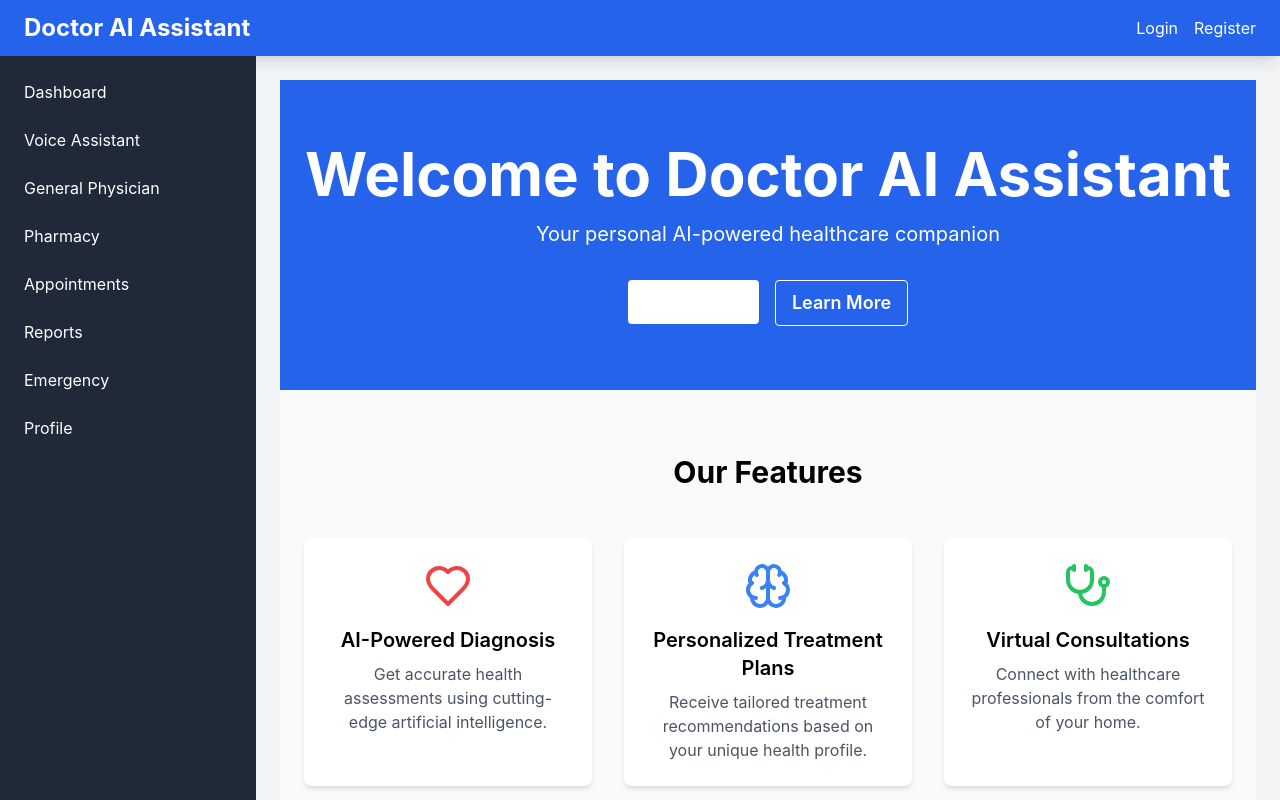
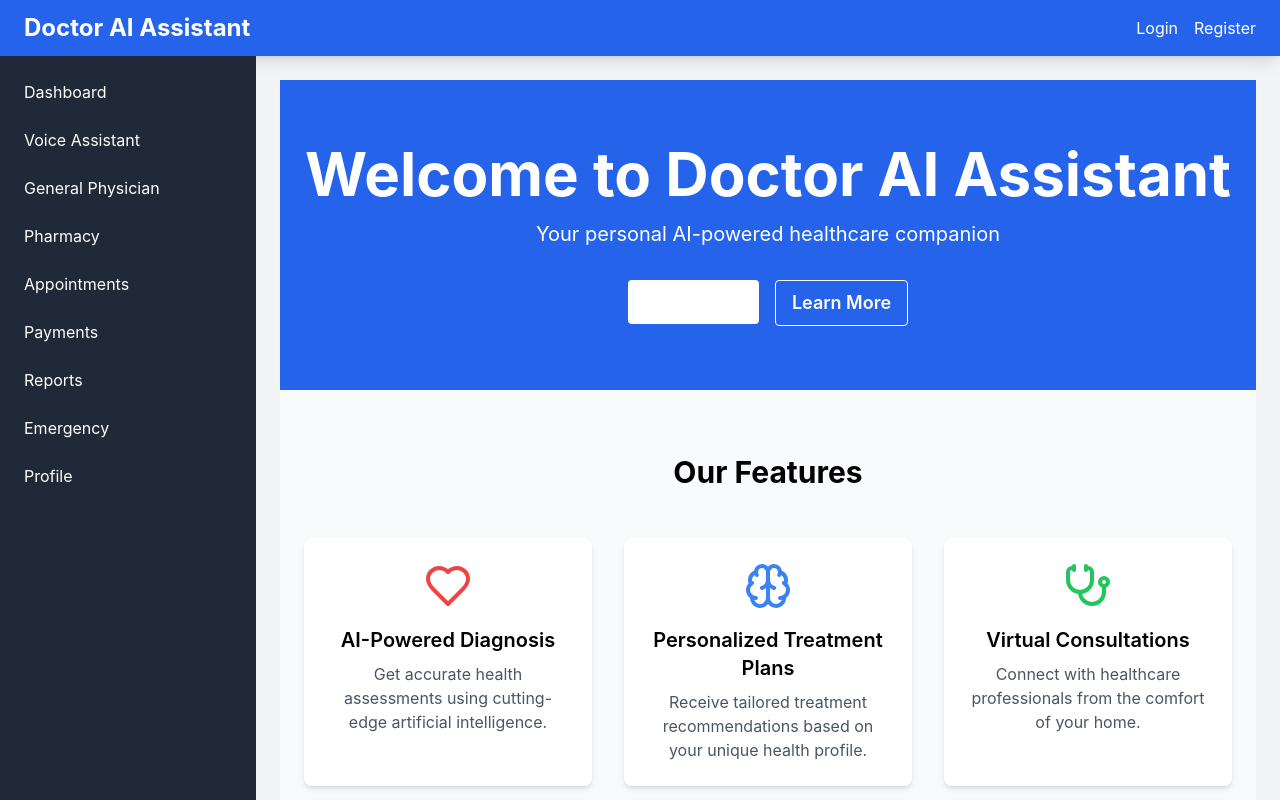
Before and after one commit to Sharadgup/Doctor-AI-world-helper, a React (Create React App) app in the folder doctor-ai-assistant/: page / in a window 1280 px wide. Shown: the top 800 px of the page. Built offline with nearby package versions, Linux system fonts and the light colour scheme.

Commit message:
message inital

```diff
--- a/doctor-ai-assistant/src/App.tsx
+++ b/doctor-ai-assistant/src/App.tsx
@@ -41,7 +41,7 @@ const App: React.FC = () => {
               <Route path="/Medical-Pharmacy" element={<MedicalPharmacy />} />
               <Route path="/Payment-Interface" element={<PaymentInterface />} />
               <Route path="/report-analysis" element={<ReportAnalysis />} />
-              <Route path="/appointment" element={<AppointmentScheduling />} />
+              <Route path="/appointments" element={<AppointmentScheduling />} />
               <Route path="/disease-prediction" element={<DiseasePrediction />} />
               <Route path="/treatment-guidance" element={<TreatmentGuidance />} />
               <Route path="/emergency" element={<EmergencyAssistance />} />
--- a/doctor-ai-assistant/src/components/layout/Sidebar.tsx
+++ b/doctor-ai-assistant/src/components/layout/Sidebar.tsx
@@ -6,9 +6,10 @@ const Sidebar: React.FC = () => {
     { name: 'Dashboard', path: '/dashboard' },
     { name: 'Voice Assistant', path: '/voice-assistant' },
     { name: 'General Physician', path: '/general-physician' },
-    { name: 'Pharmacy', path: '/pharmacy' },
-    { name: 'Appointments', path: '/appointments' },
-    { name: 'Reports', path: '/reports' },
+    { name: 'Pharmacy', path: '/medical-pharmacy' },
+    { name: 'Appointments', path: '/appointment-scheduling' },
+    { name:  'Payments', path: '/payment-interface'},
+    { name: 'Reports', path: '/report-analysis' },
     { name: 'Emergency', path: '/emergency' },
     { name: 'Profile', path: '/profile' },
   ];
```
